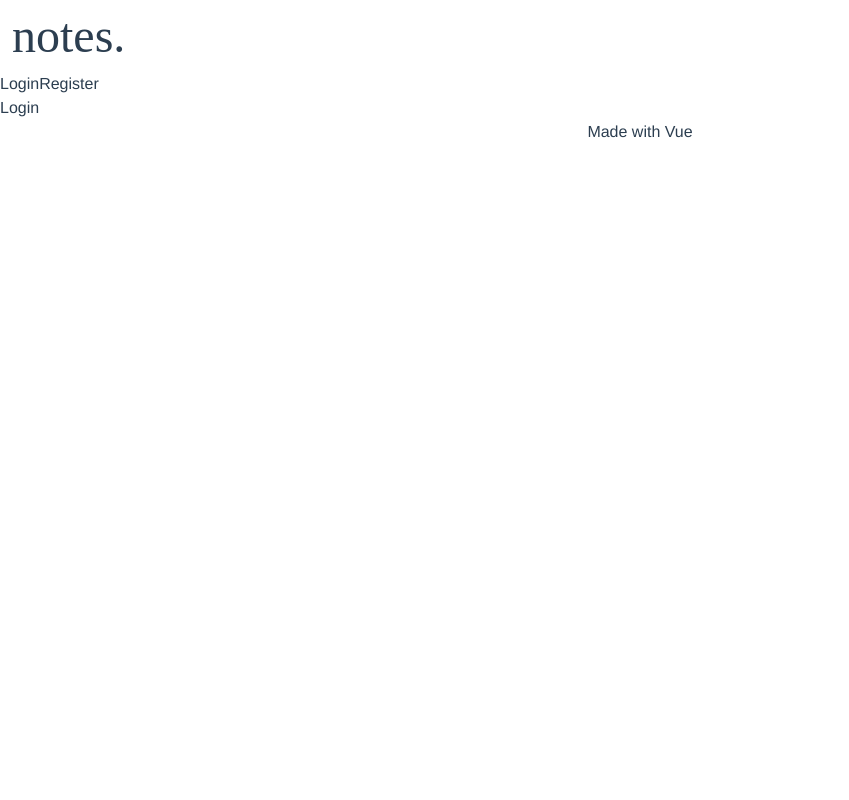
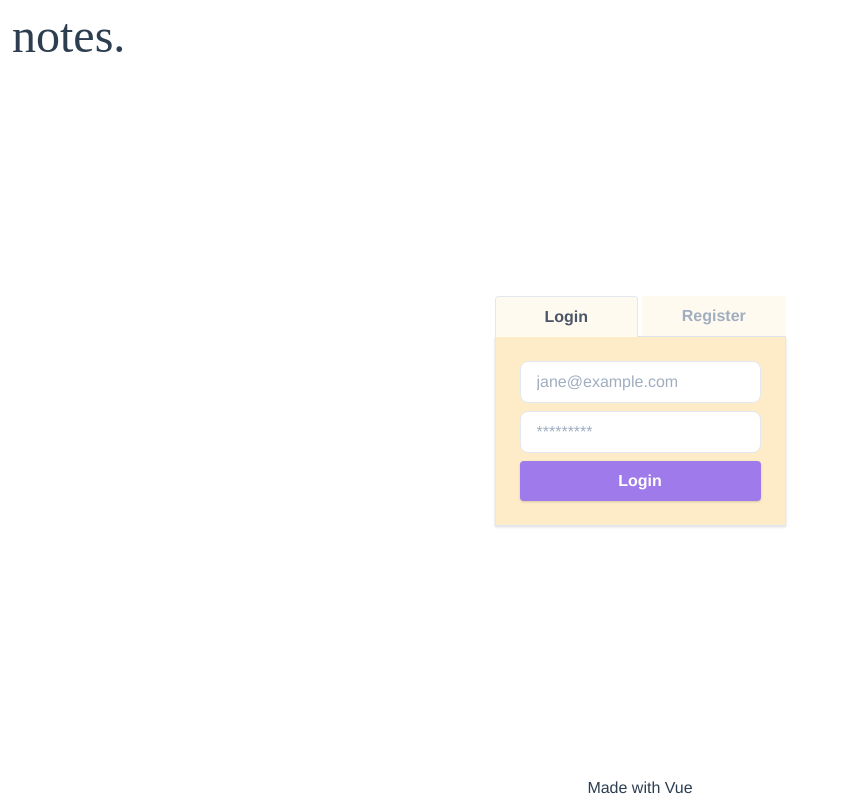
Before and after one commit to notes-app-variations/notes-vue, a Vue app: page / in a window 1280 px wide. Shown: the whole page, without its empty margins (0-849 px from the left). Built offline with nearby package versions, Linux system fonts and the light colour scheme; a web font is replaced by a local one.

Commit message:
feat: auth tabs layout

```diff
--- a/src/components/Login.vue
+++ b/src/components/Login.vue
@@ -1,5 +1,22 @@
 <template>
-  <section>Login</section>
+  <section>
+    <input
+      class="bg-white focus:outline-none focus:shadow-outline border border-gray-300 rounded-lg py-2 px-4 block w-full appearance-none leading-normal"
+      type="email"
+      placeholder="jane@example.com"
+    />
+    <input
+      class="bg-white focus:outline-none focus:shadow-outline border border-gray-300 rounded-lg py-2 px-4 block w-full appearance-none leading-normal my-2"
+      type="password"
+      placeholder="*********"
+    />
+    <button
+      class="w-full shadow bg-purple-500 hover:bg-purple-400 focus:shadow-outline focus:outline-none text-white font-bold py-2 px-4 rounded"
+      type="button"
+    >
+      Login
+    </button>
+  </section>
 </template>
 
 <script>
--- a/src/components/Register.vue
+++ b/src/components/Register.vue
@@ -1,5 +1,27 @@
 <template>
-  <section>Register</section>
+  <section>
+    <input
+      class="bg-white focus:outline-none focus:shadow-outline border border-gray-300 rounded-lg py-2 px-4 block w-full appearance-none leading-normal"
+      type="email"
+      placeholder="jane@example.com"
+    />
+    <input
+      class="bg-white focus:outline-none focus:shadow-outline border border-gray-300 rounded-lg py-2 px-4 block w-full appearance-none leading-normal mt-2"
+      type="text"
+      placeholder="username"
+    />
+    <input
+      class="bg-white focus:outline-none focus:shadow-outline border border-gray-300 rounded-lg py-2 px-4 block w-full appearance-none leading-normal my-2"
+      type="password"
+      placeholder="*********"
+    />
+    <button
+      class="w-full shadow bg-purple-500 hover:bg-purple-400 focus:shadow-outline focus:outline-none text-white font-bold py-2 px-4 rounded"
+      type="button"
+    >
+      Register
+    </button>
+  </section>
 </template>
 
 <script>
--- a/src/views/Authenticate.vue
+++ b/src/views/Authenticate.vue
@@ -1,14 +1,39 @@
 <template>
-  <div class="auth-tabs">
-    <button @click="currentTab = 'Login'">
+  <div class="auth-page h-full flex justify-center items-center">
+    <div class="auth-tabs h-64">
+      <ul class="flex border-b">
+        <li class="mr-1 w-1/2" :class="{ '-mb-px': currentTab == 'Login' }">
+          <button
+            @click="currentTab = 'Login'"
+            :class="{
+              'border-l border-t border-r rounded-t text-gray-700':
+                currentTab == 'Login'
+            }"
+            class="bg-orange-100 w-full inline-block py-2 px-4 text-gray-500 font-semibold focus:outline-none"
+          >
             Login
           </button>
-    <button @click="currentTab = 'Register'">
+        </li>
+        <li class="w-1/2" :class="{ '-mb-px': currentTab == 'Register' }">
+          <button
+            @click="currentTab = 'Register'"
+            :class="{
+              'border-l border-t border-r rounded-t text-gray-700':
+                currentTab == 'Register'
+            }"
+            class="bg-orange-100 w-full inline-block py-2 px-4 text-gray-500 font-semibold focus:outline-none"
+          >
             Register
           </button>
+        </li>
+      </ul>
       <keep-alive>
-      <component v-bind:is="currentTab"></component>
+        <component
+          class="p-6 bg-orange-200 border-l border-r border-b shadow"
+          v-bind:is="currentTab"
+        ></component>
       </keep-alive>
+    </div>
   </div>
 </template>
 <script lang="ts">
```
Lines whose indentation alone changed are shown as unchanged.
